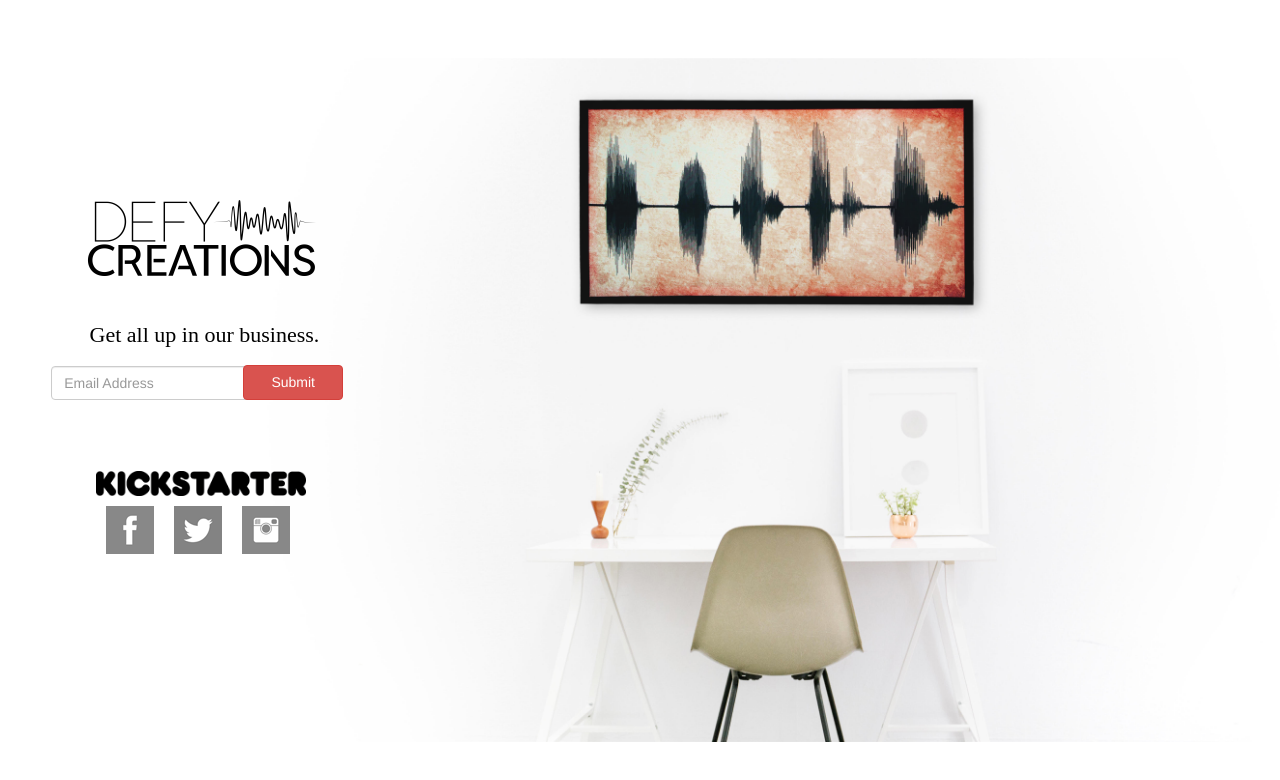
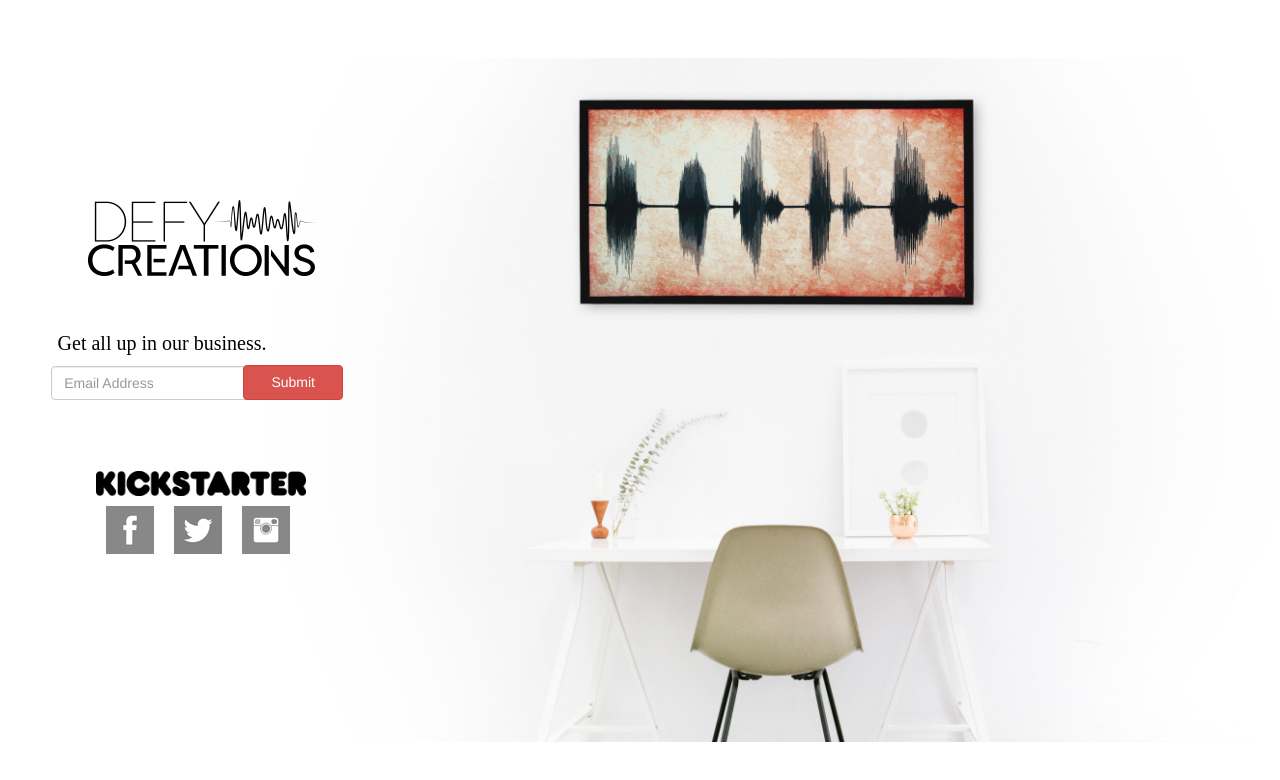
Before and after one commit to jwelker9/defyCreationsRD, a plain HTML site: page index.html in a window 1280 px wide. Drawn offline with nearby package versions, Linux system fonts and the light colour scheme.

Commit message:
check it

```diff
--- a/index.css
+++ b/index.css
@@ -25,11 +25,11 @@
   left: 6%;
 }
 #center-text{
-  font-size:22px;
+  font-size:20px;
   font-family:gotham;
   position: absolute;
-  bottom:55%;
-  left:7%;
+  bottom:54%;
+  left:4.5%;
   color:black;
   z-index: 100;
 }
```
